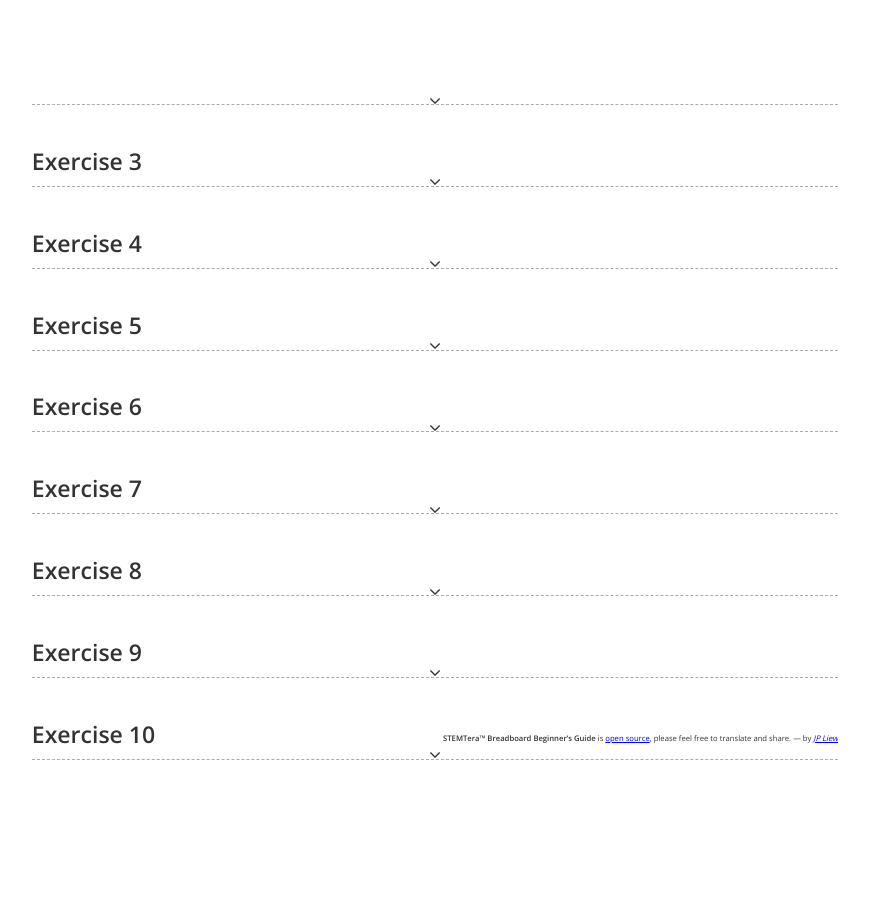
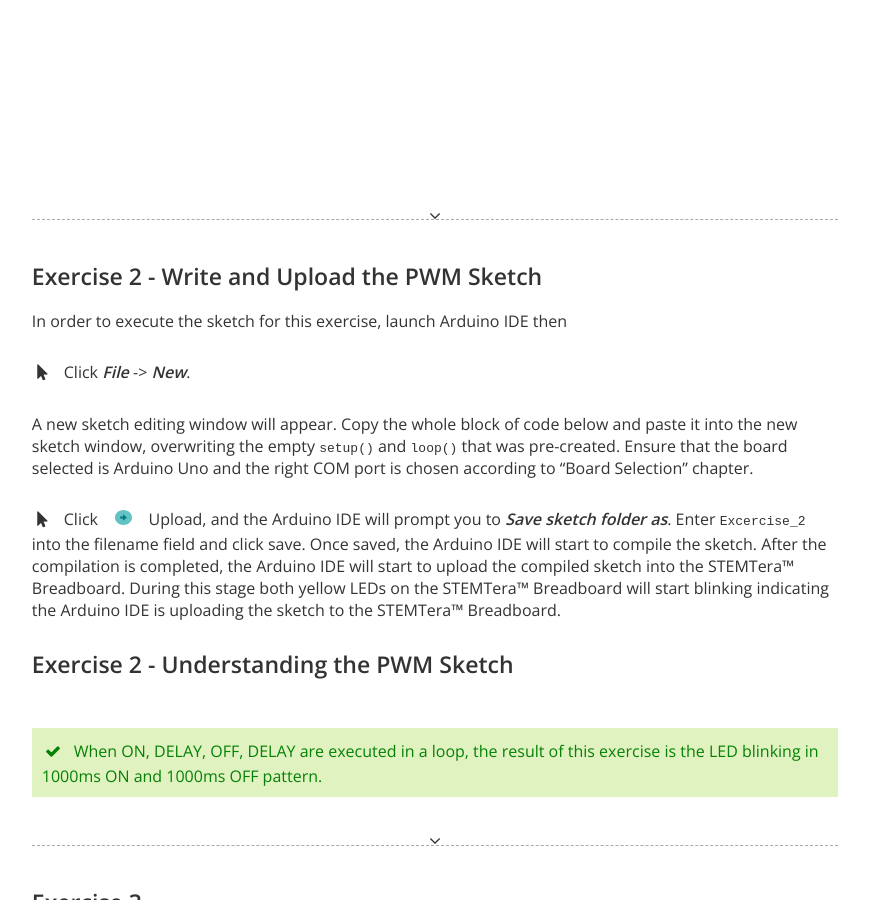
Before and after one commit to STEMTera/stemtera.github.io, a Jekyll site: the page built from en/begin/index.html, in a window 1280 px wide and 900 px high, scrolled down 28396 px. Shown: the whole window, without its empty margins (205-1074 px from the left). Built offline with Jekyll 4.4.1, drawn with Linux system fonts in a browser that asks for light colours; nearby versions of some CDN libraries; before the commit the page ends 29192 px from its top, so only the background shows below that; some of the changed text lies outside the part shown.

Commit message:
added Exercise 2

```diff
--- /dev/null
+++ b/en/begin/_posts/2000-04-04-exercise-2-sketch.md
@@ -0,0 +1,29 @@
+---
+title: "Getting Started with Circuits"
+style: two-col-page
+lang: en
+contents:
+- Exercise 2 - Write and Upload the PWM Sketch
+- Exercise 2 - Understanding the PWM Sketch
+---
+
+## Exercise 2 - Write and Upload the PWM Sketch
+
+In order to execute the sketch for this exercise, launch Arduino IDE then
+
+Click ***File*** -> ***New***.
+{: .mouse }
+
+A new sketch editing window will appear. Copy the whole block of code below and paste it into the new sketch window, overwriting the empty `setup()` and `loop()` that was pre-created. Ensure that the board selected is Arduino Uno and the right COM port is chosen according to "Board Selection" chapter.
+
+{% highlight c  %}
+{% endhighlight %}
+
+Click ![arduino_ide_upload button](img/arduino_ide_upload_icon.svg){: .sixteenth-w-w } Upload, and the Arduino IDE will prompt you to ***Save sketch folder as***. Enter `Excercise_2` into the filename field and click save. Once saved, the Arduino IDE will start to compile the sketch. After the compilation is completed, the Arduino IDE will start to upload the compiled sketch into the (STMB). During this stage both yellow LEDs on the (STMB) will start blinking indicating the Arduino IDE is uploading the sketch to the (STMB).
+{: .mouse }
+
+## Exercise 2 - Understanding the PWM Sketch
+
+
+When ON, DELAY, OFF, DELAY are executed in a loop, the result of this exercise is the LED blinking in 1000ms ON and 1000ms OFF pattern.
+{: .success }
```
Also changed, not shown: en/begin/_posts/2000-04-03-exercise-2.md (+2 -3 lines).
